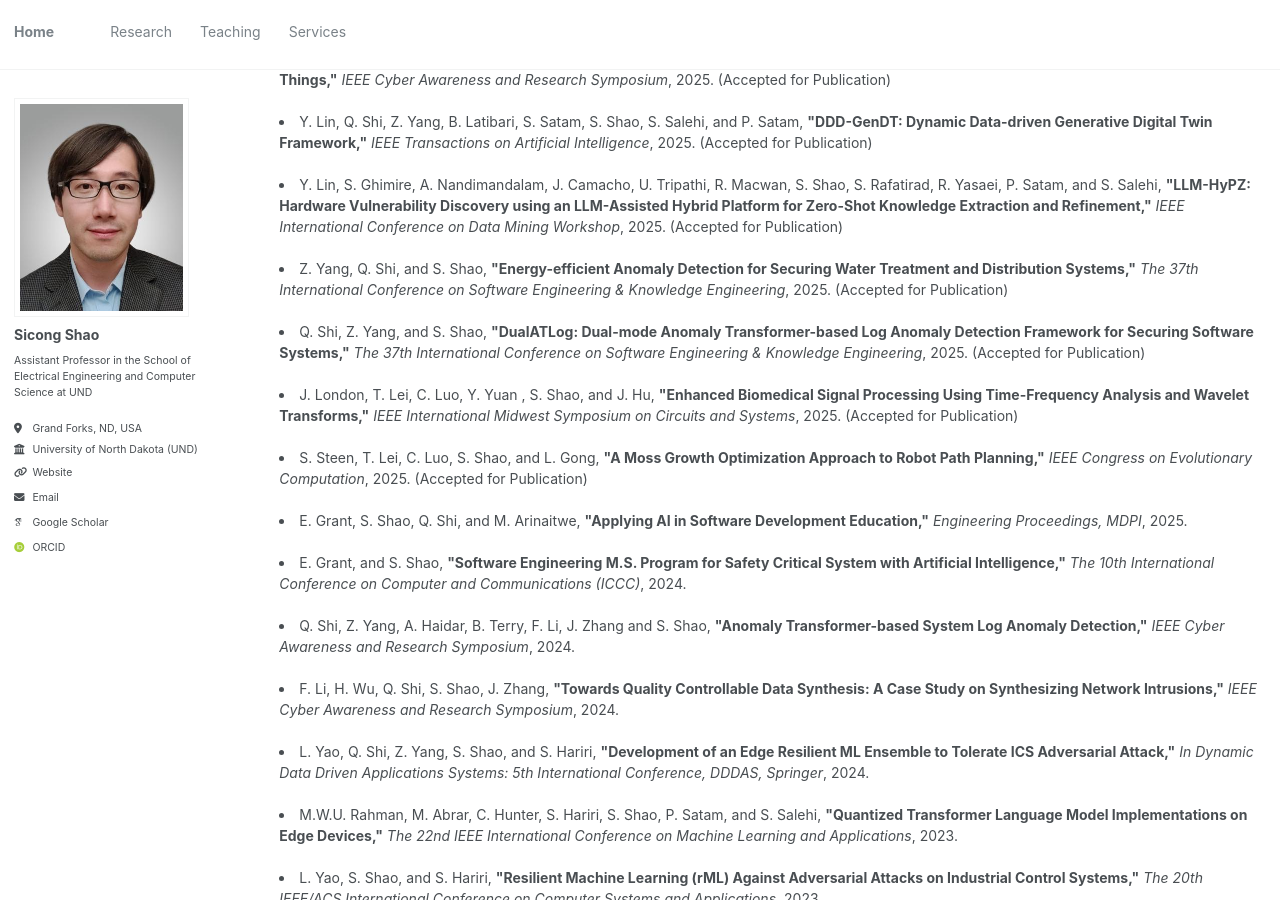
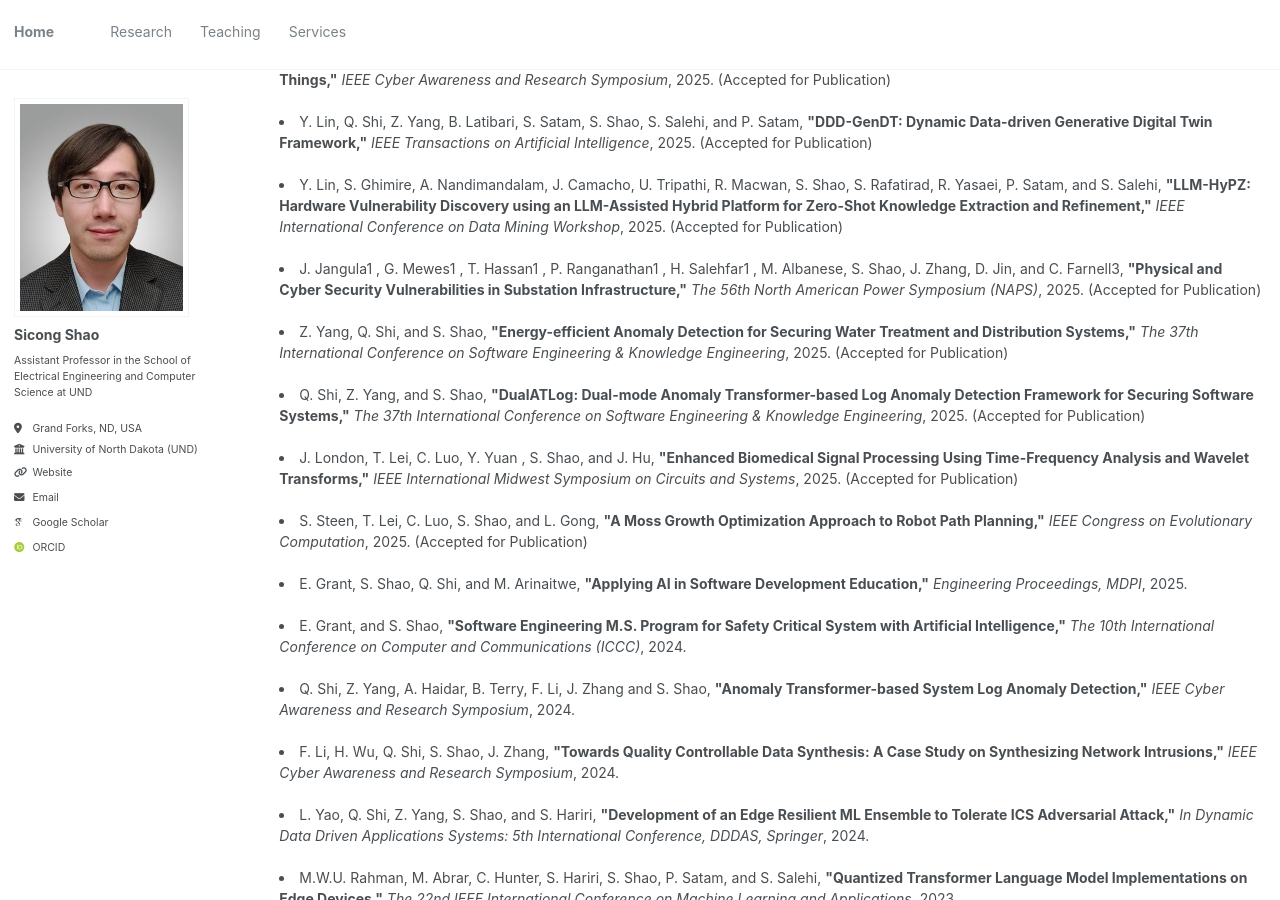
Before and after one commit to sicongshao/sicongshao.github.io, a Jekyll site: the page built from _pages/publications.html, in a window 1280 px wide and 900 px high, scrolled down 430 px. Built offline with Jekyll 4.4.1, drawn with Linux system fonts in a browser that asks for light colours; some web fonts are replaced.

Commit message:
first commit

```diff
--- a/_pages/publications.html
+++ b/_pages/publications.html
@@ -53,6 +53,10 @@ author_profile: true
 <br>
 <li>
   Y. Lin, S. Ghimire, A. Nandimandalam, J. Camacho, U. Tripathi, R. Macwan, S. Shao, S. Rafatirad, R. Yasaei, P. Satam, and S. Salehi, <strong>"LLM-HyPZ: Hardware Vulnerability Discovery using an LLM-Assisted Hybrid Platform for Zero-Shot Knowledge Extraction and Refinement,"</strong> <i>IEEE International Conference on Data Mining Workshop</i>, 2025. (Accepted for Publication)
+</li>
+<br>
+<li>
+  J. Jangula1 , G. Mewes1 , T. Hassan1 , P. Ranganathan1 , H. Salehfar1 , M. Albanese, S. Shao, J. Zhang, D. Jin, and C. Farnell3, <strong>"Physical and Cyber Security Vulnerabilities in Substation Infrastructure,"</strong> <i>The 56th North American Power Symposium (NAPS)</i>, 2025. (Accepted for Publication)
 </li>
 <br>
 
```
